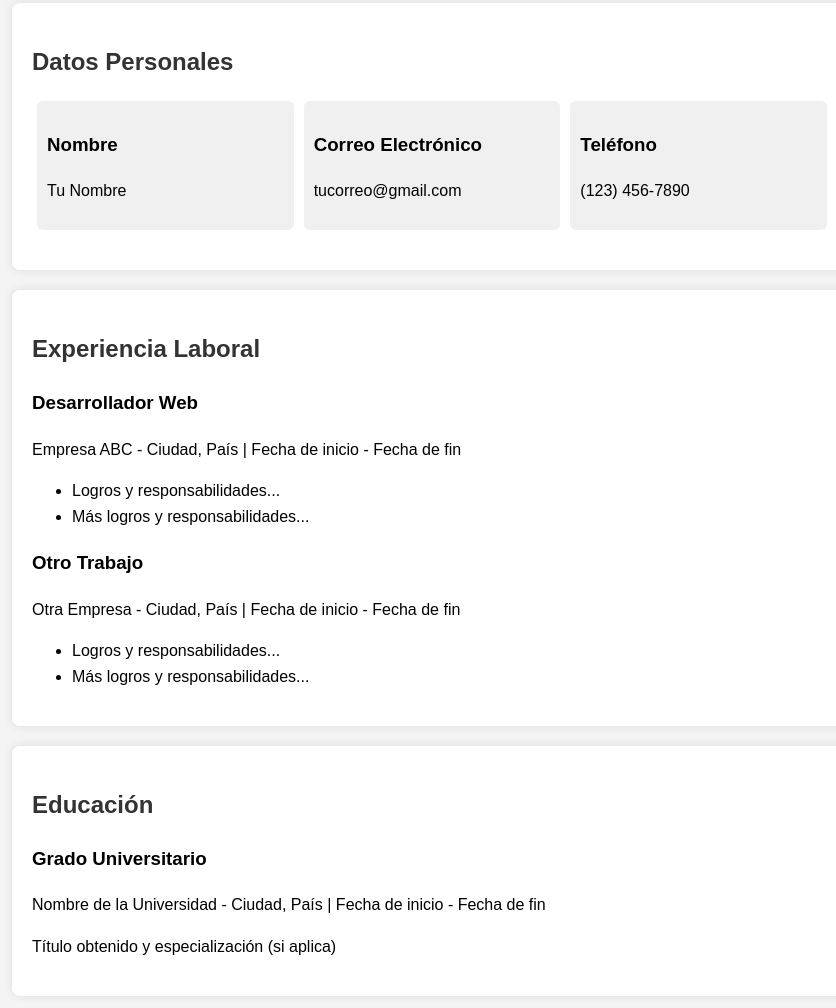
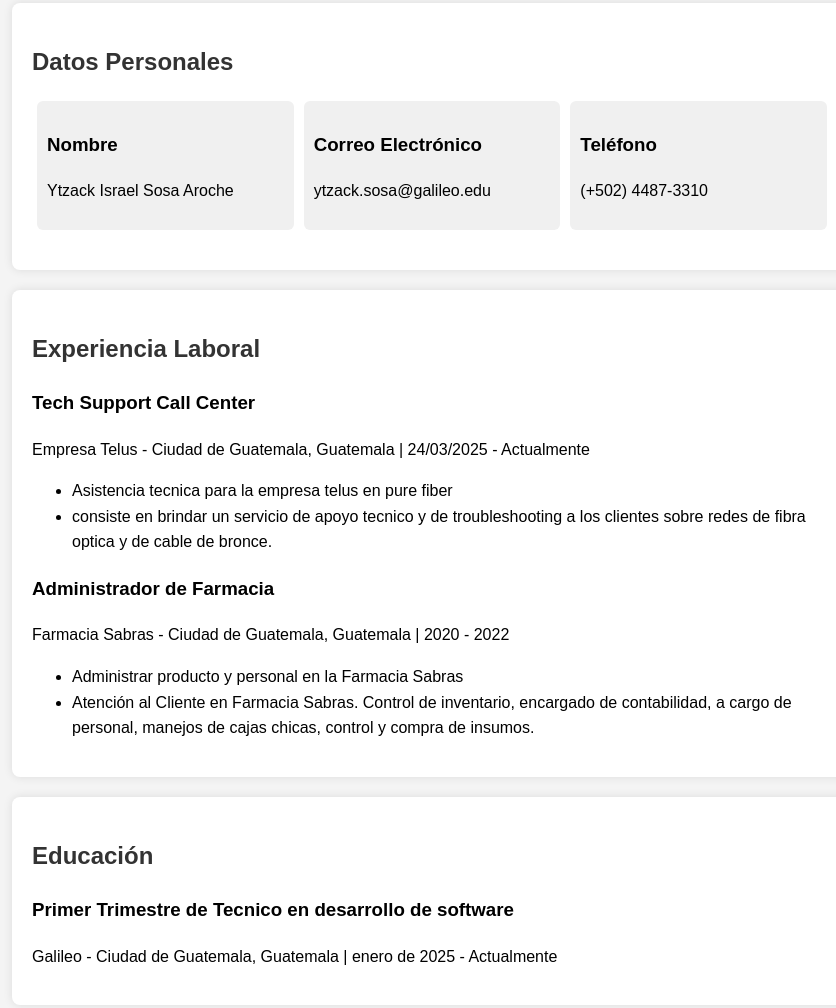
Before and after one commit to Ytzacksosa/Ytzacksosa.github.io, a plain HTML site: page Index.html in a window 1280 px wide. Shown: the part 311-1319 px from the top of the page, without its empty margins (208-1044 px from the left). Drawn offline with Linux system fonts and the light colour scheme.

Commit message:
Update Index.html

```diff
--- a/Index.html
+++ b/Index.html
@@ -74,7 +74,7 @@
 
     <section>
         <div style="text-align: center;">
-            <img class="profile-pic" src="https://w7.pngwing.com/pngs/178/595/png-transparent-user-profile-computer-icons-login-user-avatars-thumbnail.png" alt="Foto de perfil">
+            <img class="profile-pic" src="https://i.postimg.cc/MGtjzjHt/IMG-4905.jpg" alt="Foto de perfil">
         </div>
     </section>
 
@@ -83,15 +83,15 @@
         <div class="info">
             <div>
                 <h3>Nombre</h3>
-                <p>Tu Nombre</p>
+                <p>Ytzack Israel Sosa Aroche</p>
             </div>
             <div>
                 <h3>Correo Electrónico</h3>
-                <p>tucorreo@gmail.com</p>
+                <p>ytzack.sosa@galileo.edu</p>
             </div>
             <div>
                 <h3>Teléfono</h3>
-                <p>(123) 456-7890</p>
+                <p>(+502) 4487-3310</p>
             </div>
         </div>
     </section>
@@ -99,20 +99,20 @@
     <section>
         <h2>Experiencia Laboral</h2>
         <div>
-            <h3>Desarrollador Web</h3>
-            <p>Empresa ABC - Ciudad, País | Fecha de inicio - Fecha de fin</p>
+            <h3>Tech Support Call Center</h3>
+            <p>Empresa Telus - Ciudad de Guatemala, Guatemala | 24/03/2025 - Actualmente</p>
             <ul>
-                <li>Logros y responsabilidades...</li>
-                <li>Más logros y responsabilidades...</li>
+                <li>Asistencia tecnica para la empresa telus en pure fiber</li>
+                <li>consiste en brindar un servicio de apoyo tecnico y de troubleshooting a los clientes sobre redes de fibra optica y de cable de bronce.</li>
             </ul>
         </div>
 
         <div>
-            <h3>Otro Trabajo</h3>
-            <p>Otra Empresa - Ciudad, País | Fecha de inicio - Fecha de fin</p>
+            <h3>Administrador de Farmacia</h3>
+            <p>Farmacia Sabras - Ciudad de Guatemala, Guatemala | 2020 - 2022</p>
             <ul>
-                <li>Logros y responsabilidades...</li>
-                <li>Más logros y responsabilidades...</li>
+                <li>Administrar producto y personal en la Farmacia Sabras</li>
+                <li>Atención al Cliente en Farmacia Sabras. Control de inventario, encargado de contabilidad, a cargo de personal, manejos de cajas chicas, control y compra de insumos. </li>
             </ul>
         </div>
     </section>
@@ -120,9 +120,9 @@
     <section>
         <h2>Educación</h2>
         <div>
-            <h3>Grado Universitario</h3>
-            <p>Nombre de la Universidad - Ciudad, País | Fecha de inicio - Fecha de fin</p>
-            <p>Título obtenido y especialización (si aplica)</p>
+            <h3>Primer Trimestre de Tecnico en desarrollo de software</h3>
+            <p>Galileo - Ciudad de Guatemala, Guatemala | enero de 2025 - Actualmente</p>
+            <p></p>
         </div>
     </section>
 </body>
```
